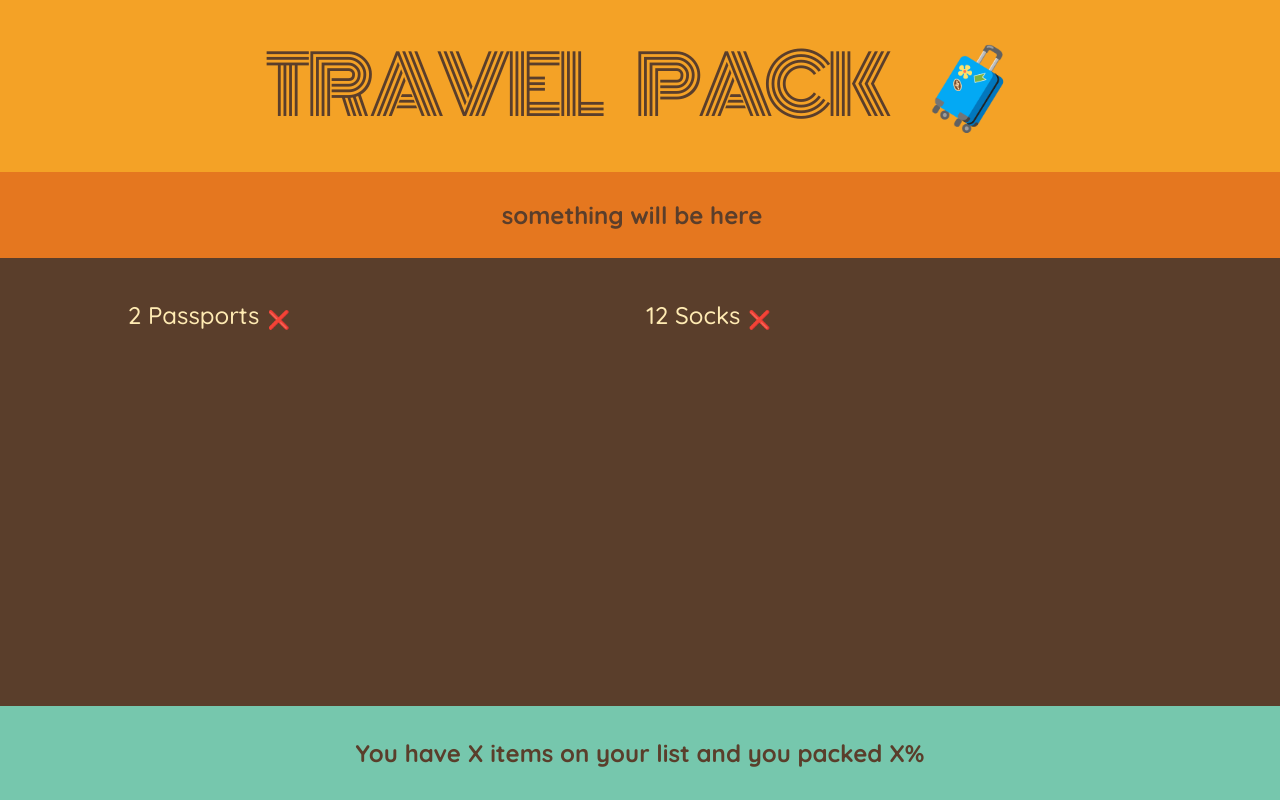
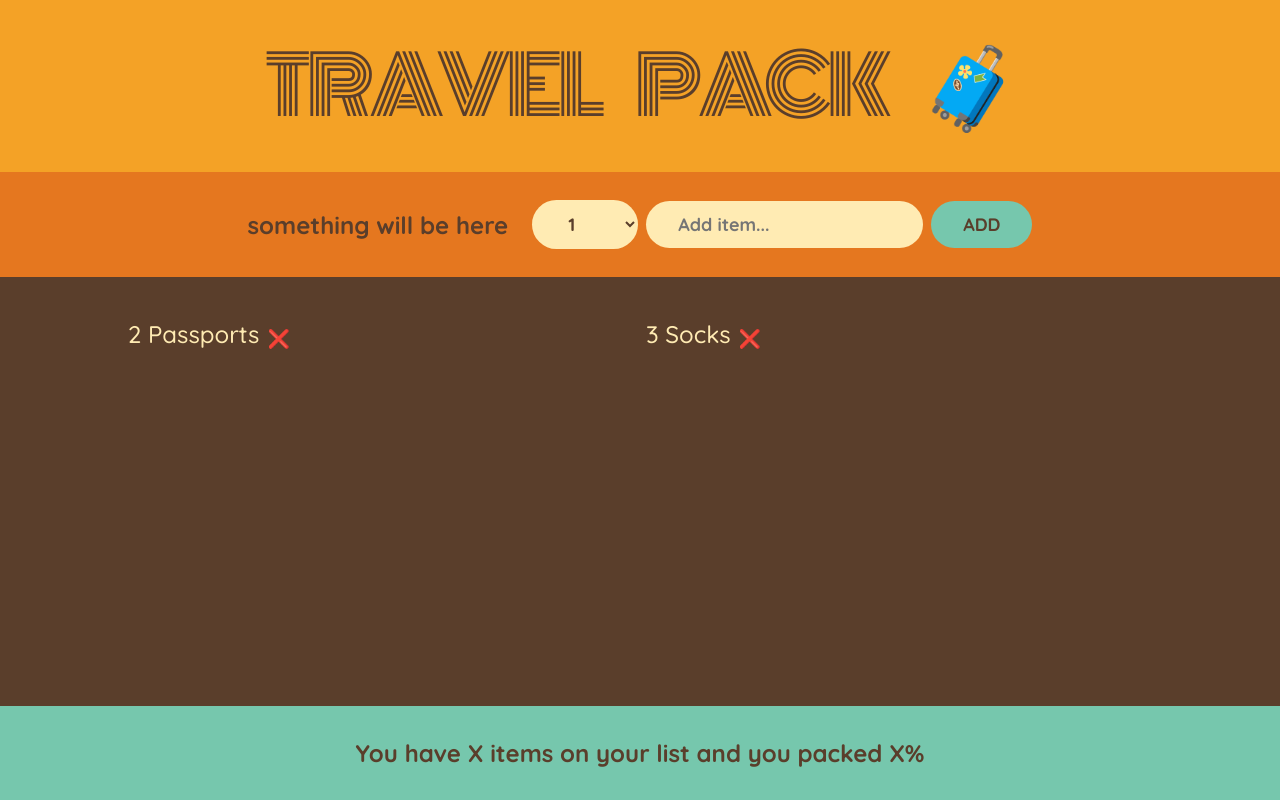
Before and after one commit to catalintugui/travel-pack, a React (Create React App) app: page / in a window 1280 px wide. Built offline with nearby package versions, Linux system fonts and the light colour scheme.

Commit message:
added form inputs

```diff
--- a/src/App.js
+++ b/src/App.js
@@ -1,6 +1,6 @@
 const initialItems = [
   { id: 1, description: "Passports", quantity: 2, packed: false },
-  { id: 2, description: "Socks", quantity: 12, packed: false },
+  { id: 2, description: "Socks", quantity: 3, packed: false },
 ];
 
 function Logo() {
@@ -8,10 +8,23 @@ function Logo() {
 }
 
 function Form() {
+  function handleSubmit(e) {
+    e.preventDefault();
+  }
+
   return (
-    <div className="add-form">
+    <form className="add-form" onSubmit={handleSubmit}>
       <h3>something will be here</h3>
-    </div>
+      <select>
+        {Array.from({ length: 20 }, (_, i) => i + 1).map((item) => (
+          <option value={item} key={item}>
+            {item}
+          </option>
+        ))}
+      </select>
+      <input type="text" placeholder="Add item..." />
+      <button>Add</button>
+    </form>
   );
 }
 
@@ -20,7 +33,7 @@ function PackingList() {
     <div className="list">
       <ul>
         {initialItems.map((item) => (
-          <Item item={item} />
+          <Item item={item} key={item.id} />
         ))}
       </ul>
     </div>
```
